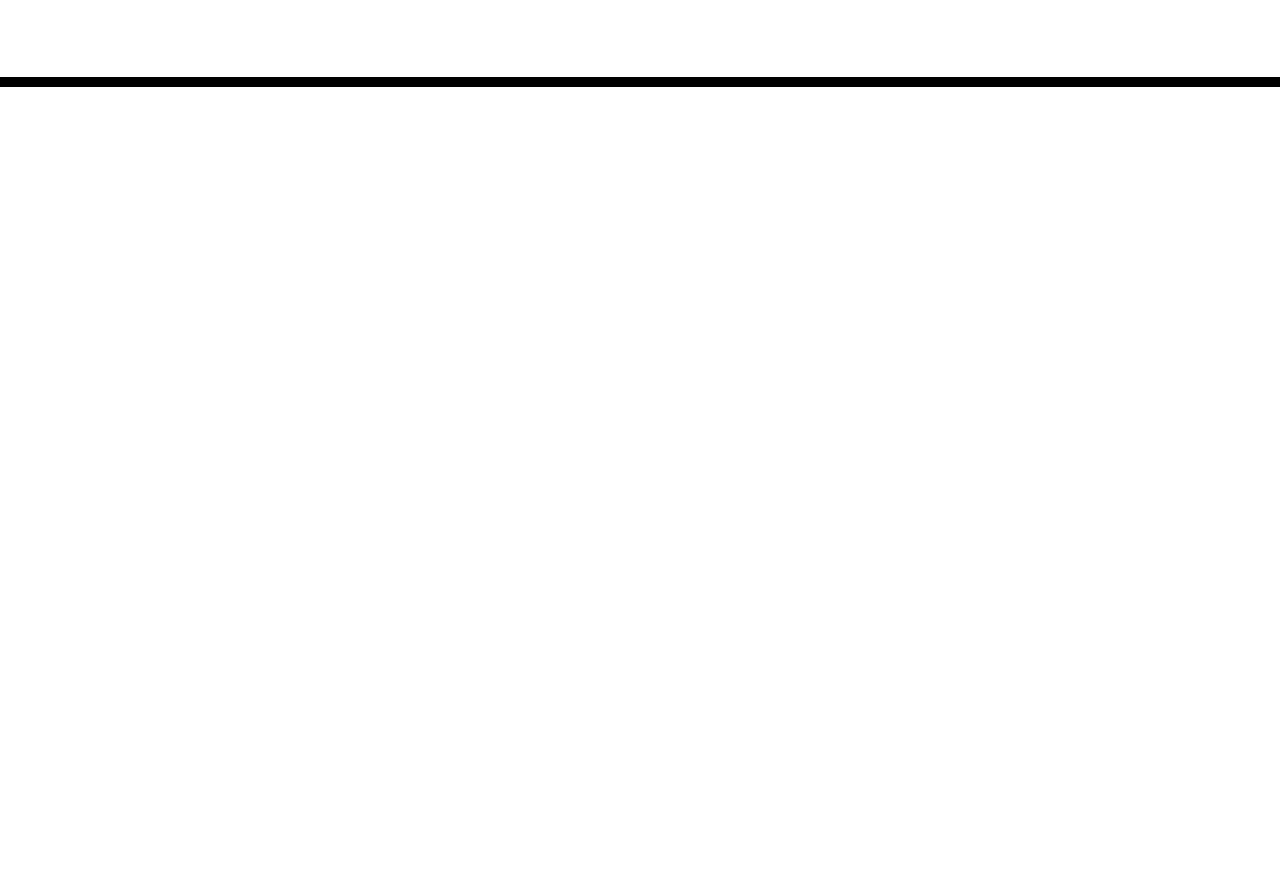
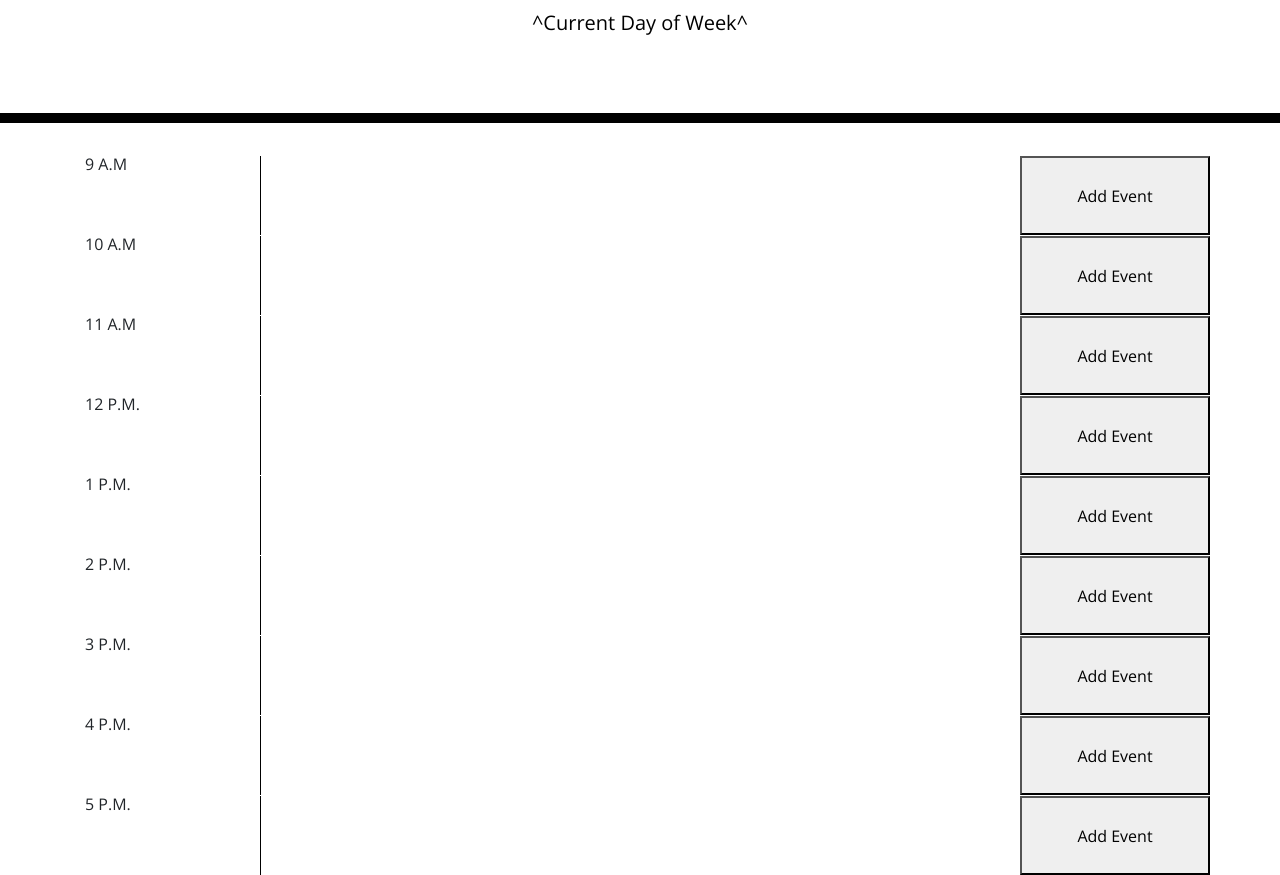
Before and after one commit to LNoeltner1/WorkdayScheduler, a plain HTML site: page index.html in a window 1280 px wide. Shown: the part 181-1056 px from the top of the page. Before the commit the page ends 800 px from the top, so only its background shows below. Drawn offline with nearby package versions, Linux system fonts and the light colour scheme.

Commit message:
set up basic structure of page

```diff
--- a/index.html
+++ b/index.html
@@ -26,12 +26,57 @@
     <header class="jumbotron">
       <h1 class="display-3">Work Day Scheduler</h1>
       <p class="lead">A simple calendar app for scheduling your work day</p>
-      <p id="currentDay" class="lead"></p>
+      <p id="currentDay" class="lead">^Current Day of Week^</p>
     </header>
     <div class="container">
       <!-- Timeblocks go here -->
+      <div class="row" id="nineAM">
+        <div class="col-md-2">9 A.M</div>
+        <textarea class="col-md-8 hourBlock" id="hourNine"></textarea>
+        <button class="col-md-2 addBtn" id="addToHourNine">Add Event</button>
+      </div>
+      <div class="row" id="tenAM">
+        <div class="col-md-2">10 A.M</div>
+        <textarea class="col-md-8 hourBlock" id="hourTen"></textarea>
+        <button class="col-md-2 addBtn" id="addToHourTen">Add Event</button>
+      </div>
+      <div class="row" id="elevenAM">
+        <div class="col-md-2">11 A.M</div>
+        <textarea class="col-md-8 hourBlock" id="hourEleven"></textarea>
+        <button class="col-md-2 addBtn" id="addToHourEleven">Add Event</button>
+      </div>
+      <div class="row" id="twelveAM">
+        <div class="col-md-2">12 P.M.</div>
+        <textarea class="col-md-8 hourBlock" id="hourTwelve"></textarea>
+        <button class="col-md-2 addBtn" id="addToHourTwelve">Add Event</button>
+      </div>
+      <div class="row" id="onePM">
+        <div class="col-md-2">1 P.M.</div>
+        <textarea class="col-md-8 hourBlock" id="hourOne"></textarea>
+        <button class="col-md-2 addBtn" id="addToHourOne">Add Event</button>
+      </div>
+      <div class="row" id="twoPM">
+        <div class="col-md-2">2 P.M.</div>
+        <textarea class="col-md-8 hourBlock" id="hourTwo"></textarea>
+        <button class="col-md-2 addBtn" id="addToHourTwo">Add Event</button>
+      </div>
+      <div class="row" id="threePM">
+        <div class="col-md-2">3 P.M.</div>
+        <textarea class="col-md-8 hourBlock" id="hourThree"></textarea>
+        <button class="col-md-2 addBtn" id="addToHourThree">Add Event</button>
+      </div>
+      <div class="row" id="fourPM">
+        <div class="col-md-2">4 P.M.</div>
+        <textarea class="col-md-8 hourBlock" id="hourFour"></textarea>
+        <button class="col-md-2 addBtn" id="addToHourFour">Add Event</button>
+      </div>
+      <div class="row" id="fivePM">
+        <div class="col-md-2">5 P.M.</div>
+        <textarea class="col-md-8 hourBlock" id="hourFive"></textarea>
+        <button class="col-md-2 addBtn" id="addToHourFive">Add Event</button>
+      </div>
     </div>
-
+    <script src="script.js"></script>
     <script src="https://code.jquery.com/jquery-3.4.1.min.js"></script>
     <script src="https://cdnjs.cloudflare.com/ajax/libs/moment.js/2.24.0/moment.min.js"></script>
   </body>
--- /dev/null
+++ b/script.js
@@ -0,0 +1,18 @@
+var hoursList = [
+  $("#nineAM"),
+  $("#tenAM"),
+  $("#elevenAM"),
+  $("#twelvePM"),
+  $("#onePM"),
+  $("#twoPM"),
+  $("#threePM"),
+  $("#fourPM"),
+  $("#fivePM"),
+];
+console.log(hoursList[2]);
+
+if (i < 4) {
+  hoursList[i].style.background = "green";
+}
+// } else if (i > currentHour) {
+//   hoursList[].style.background = green;
```
